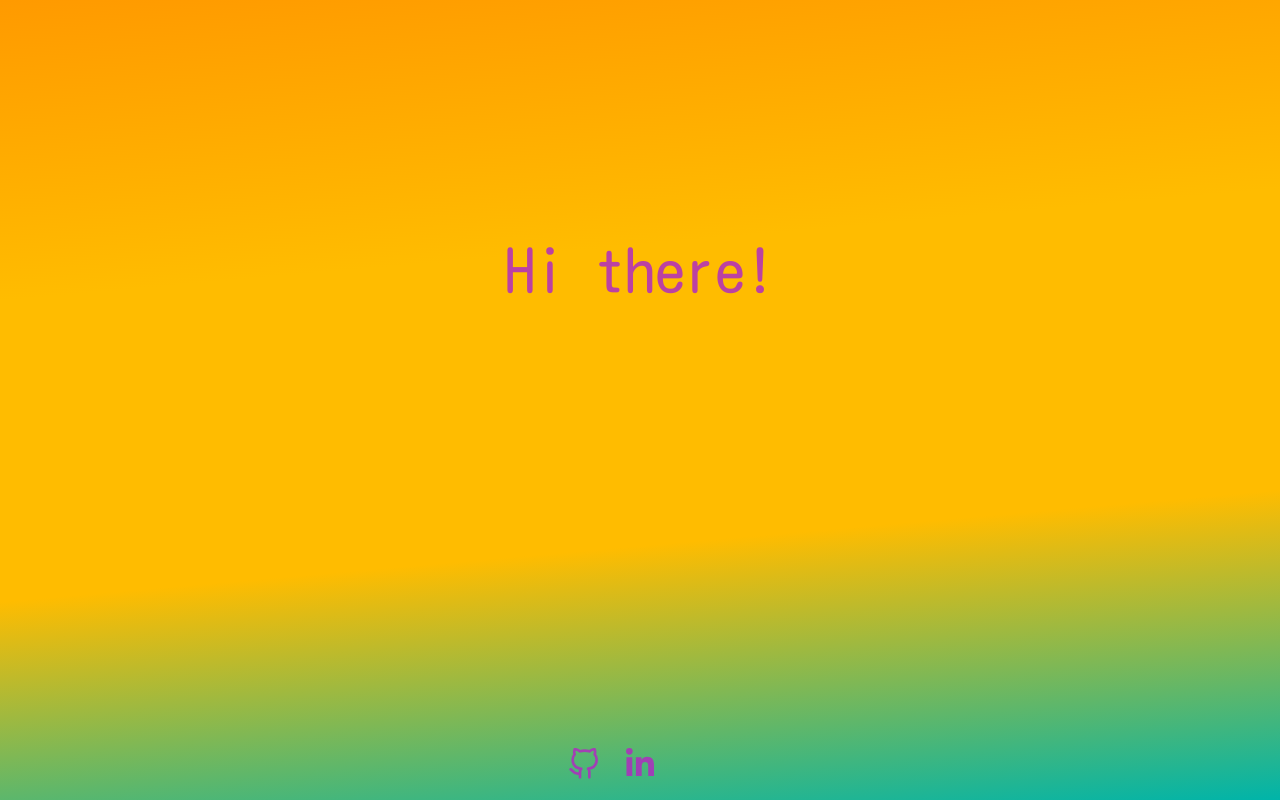
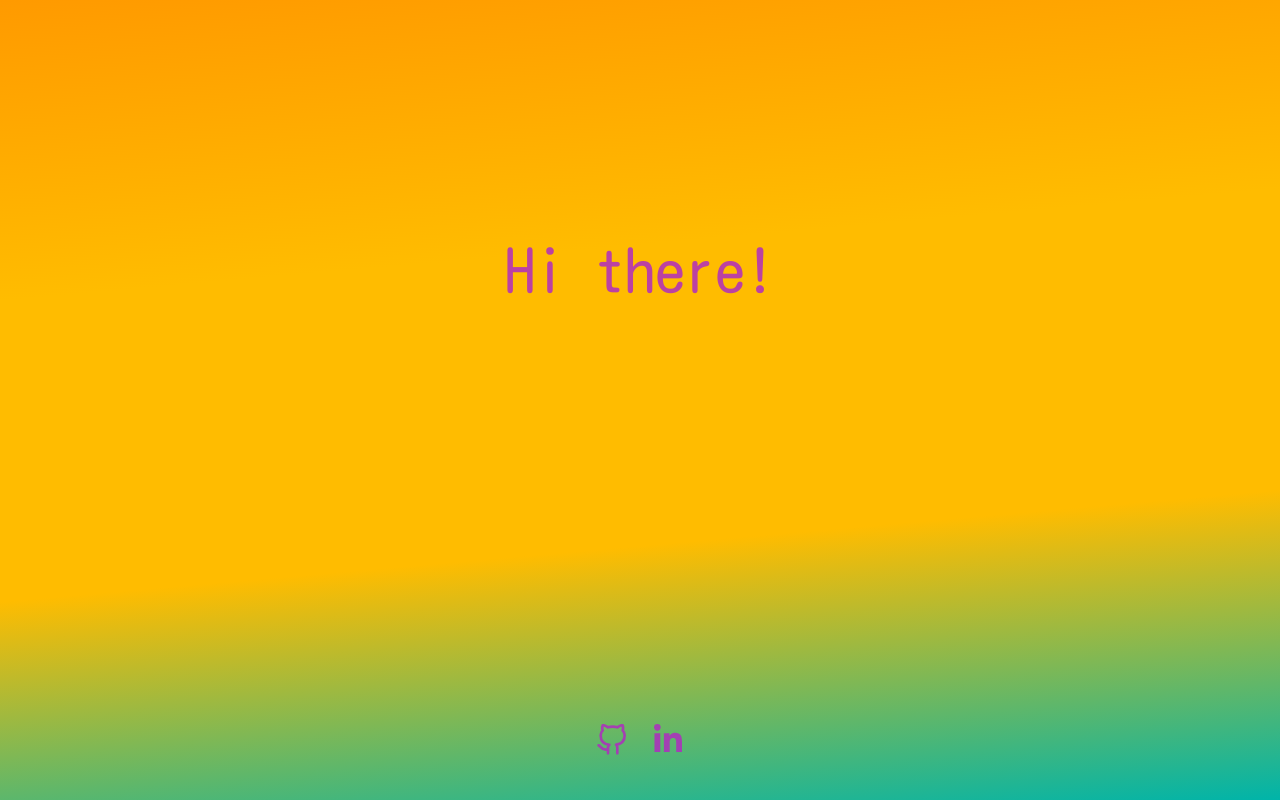
Before and after one commit to kvklink/greetings, a React (Create React App) app: page / in a window 1280 px wide. Built offline with nearby package versions, Linux system fonts and the light colour scheme.

Commit message:
Update socials.css
Update style to reflect removal of third social link

```diff
--- a/src/components/socials.css
+++ b/src/components/socials.css
@@ -1,8 +1,8 @@
 .socials {
   margin-left: auto;
   margin-right: auto;
-  width: 21vh;
-  margin-top: 56vh;
+  width: 14vh;
+  margin-top: 53vh;
 }
 
 .icon {
```
